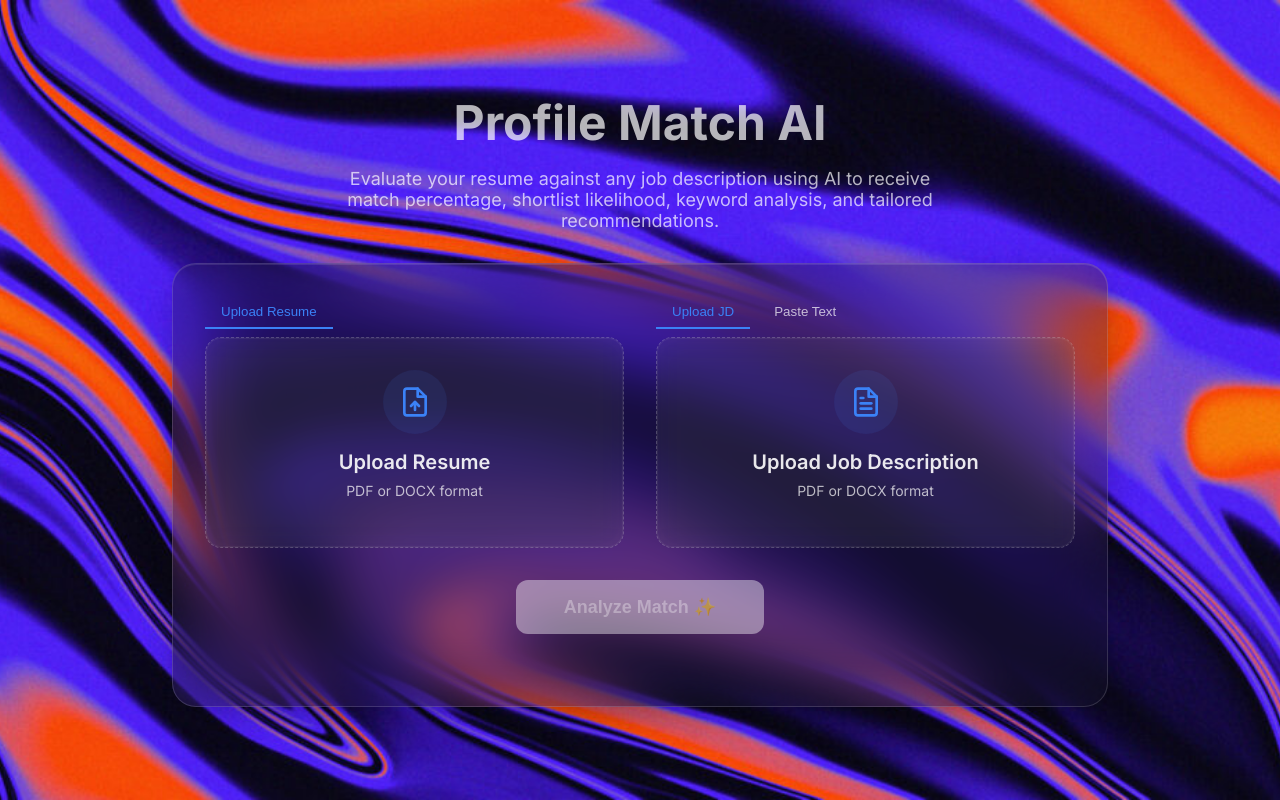
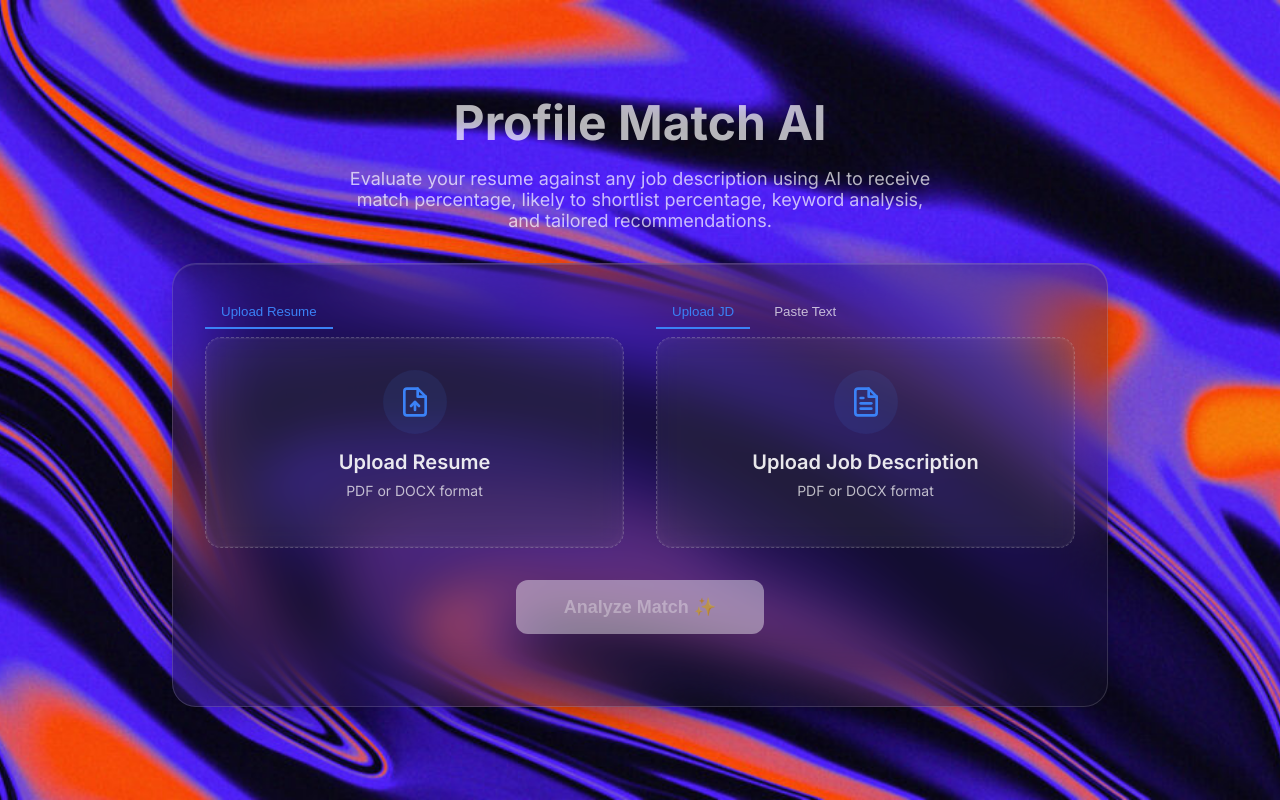
Before and after one commit to Imteyaz-Arif/Profile-Match-AI, a plain HTML site: page Frontend/index.html in a window 1280 px wide. Drawn offline with Linux system fonts and the light colour scheme.

Commit message:
Completed Profile Match AI

```diff
--- a/Frontend/index.html
+++ b/Frontend/index.html
@@ -20,8 +20,8 @@
     <main class="container">
         <header class="header">
             <h1>Profile Match AI</h1>
-            <p>Evaluate your resume against any job description using AI to receive match percentage, shortlist
-                likelihood, keyword analysis, and tailored recommendations.</p>
+            <p>Evaluate your resume against any job description using AI to receive match percentage, likely to
+                shortlist percentage, keyword analysis, and tailored recommendations.</p>
         </header>
 
         <section class="upload-section">
```
